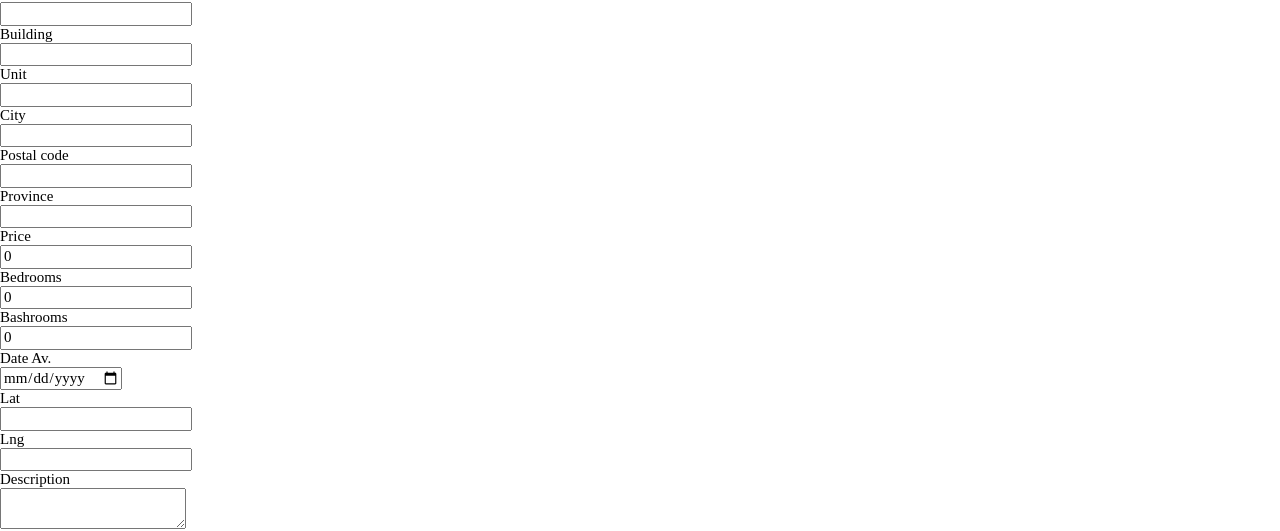
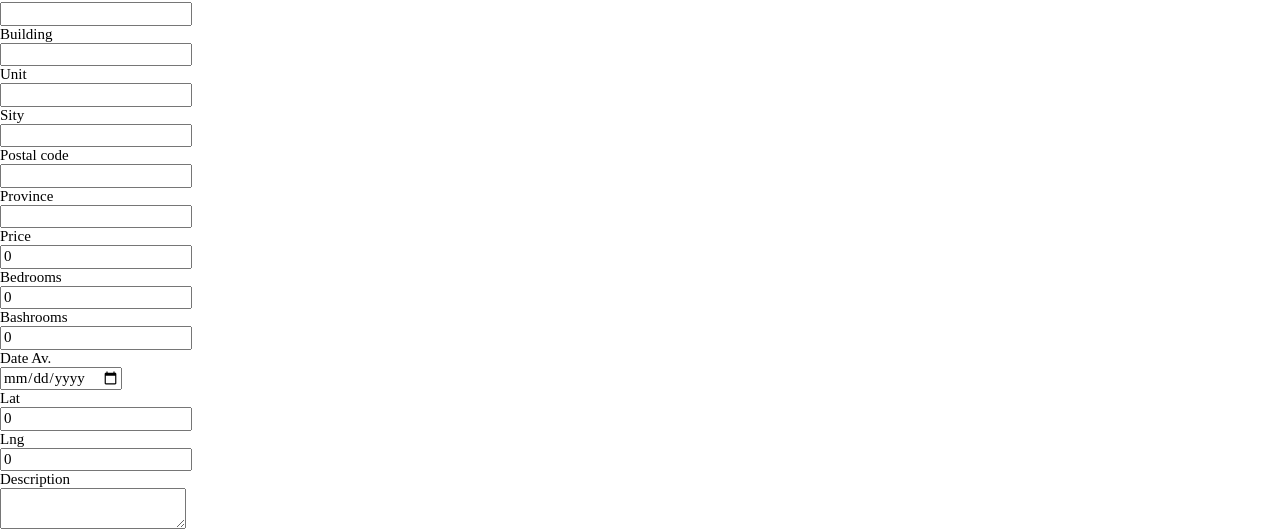
Before and after one commit to dmyronuk/final, a React app in the folder client/: page /rentals/new in a window 1280 px wide. Shown: the part 111-642 px from the top of the page. Built offline with nearby package versions, Linux system fonts and the light colour scheme; what react-google-maps would draw is missing.

Commit message:
Changed input type for lng and lat

```diff
--- a/client/src/rentals/NewRental.js
+++ b/client/src/rentals/NewRental.js
@@ -18,8 +18,8 @@ class NewRental extends Component {
         bedrooms: 0,
         bathrooms: 0,
         date: "",
-        lng: "",
-        lat: "",
+        lng: 0,
+        lat: 0,
         description: "",
       }
     };
@@ -86,11 +86,11 @@ class NewRental extends Component {
         <div>
           <label>Unit</label>
           <div>
-            <input type="number" name="unit" value={unit} onChange={this.onChange} />
+            <input type="text" name="unit" value={unit} onChange={this.onChange} />
           </div>
         </div>
         <div>
-          <label>City</label>
+          <label>Sity</label>
           <div>
             <input type="text" name="city" value={city} onChange={this.onChange} />
           </div>
@@ -110,7 +110,7 @@ class NewRental extends Component {
         <div>
           <label>Price</label>
           <div>
-            <input type="number" name="price" value={price} onChange={this.onChange} />
+            <input type="text" name="price" value={price} onChange={this.onChange} />
           </div>
         </div>
         <div>
```
